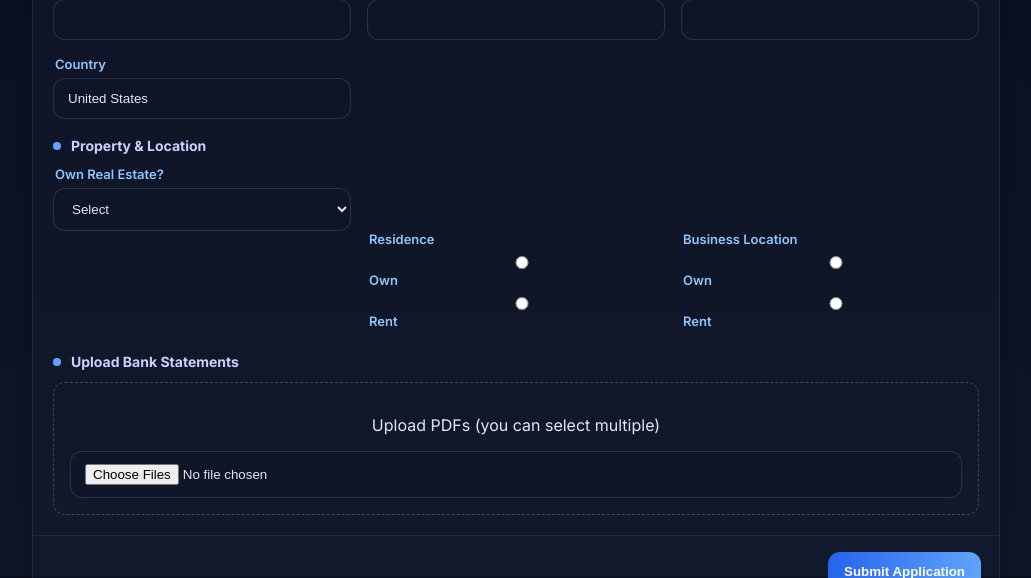
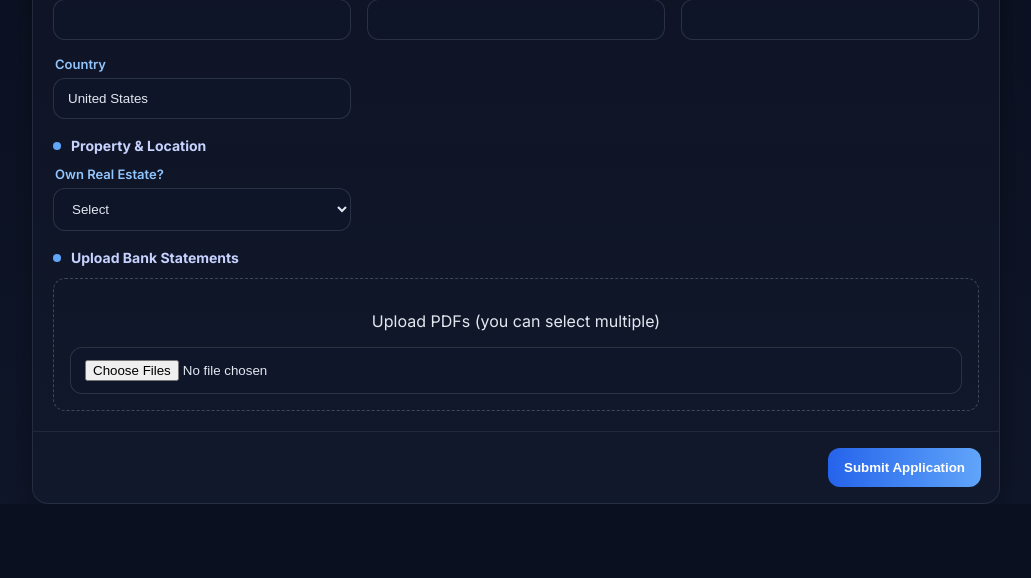
Before and after one commit to Maheedhar-rao/Pathway_application, a Flask app: page / in a window 1280 px wide. Shown: the part 1024-1602 px from the top of the page, without its empty margins (124-1155 px from the left). After the commit the page ends 1528 px from the top, so only its background shows below. Run offline with Flask 3, Linux system fonts and the light colour scheme; parts of the project's set-up code (start-up, migrations or seed data) failed here and were passed over.

Commit message:
Set tenure section to hidden by default
Hide tenure section by default using inline style.

```diff
--- a/templates/form.html
+++ b/templates/form.html
@@ -107,7 +107,7 @@
         </div>
 
         <!-- Conditionally visible: Residence & Business Location -->
-        <div class="grid cols-3" id="tenureSection">
+        <div class="grid cols-3" id="tenureSection" style="display:none;">
           <br>
           <br>
           <div class="field"><label>Residence</label>
```
